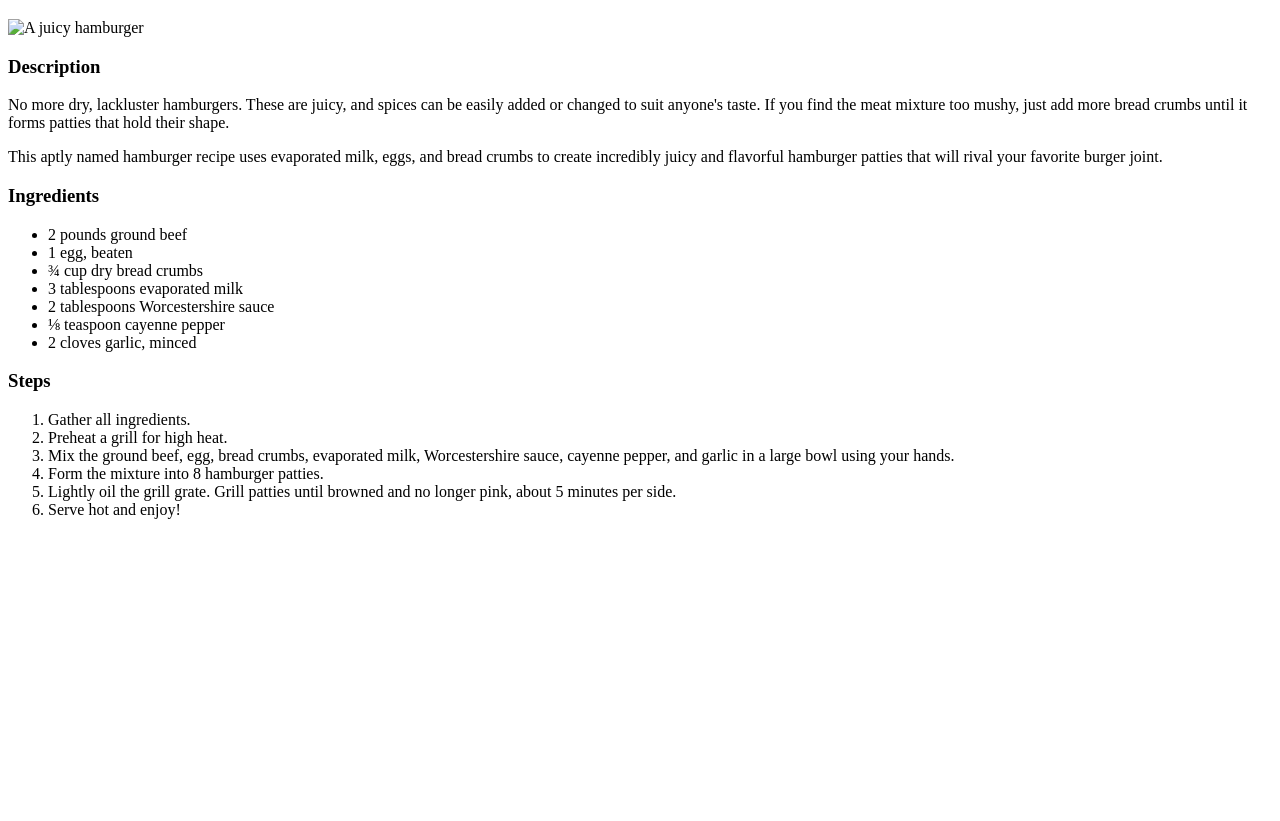
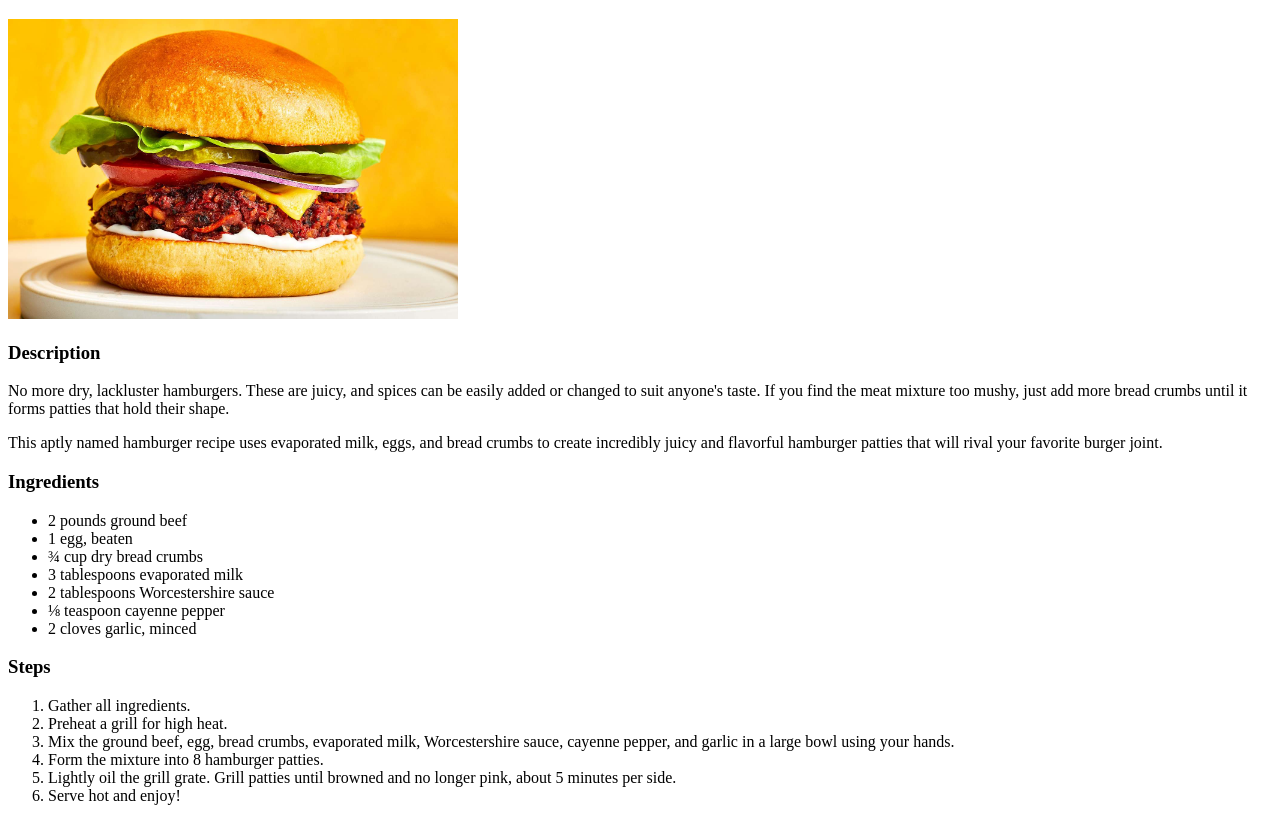
Before and after one commit to Zager96/odin-recipes, a plain HTML site: page recipes/hamburger.html in a window 1280 px wide. Shown: the part 61-882 px from the top of the page. Before the commit the page ends 800 px from the top, so only its background shows below. Drawn offline with Linux system fonts and the light colour scheme.

Commit message:
Fix burger.jpg size and commit it

```diff
--- a/recipes/hamburger.html
+++ b/recipes/hamburger.html
@@ -7,7 +7,7 @@
 </head>
 <body>
     <h1>Hamburger</h1>
-    <img src="./burger.jpg" alt="A juicy hamburger">
+    <img src="./burger.jpg" alt="A juicy hamburger" height="300">
 
     <h3>Description</h3>
     <p>No more dry, lackluster hamburgers. These are juicy, and spices can be easily added or changed to suit anyone's taste. If you find the meat mixture too mushy, just add more bread crumbs until it forms patties that hold their shape.</p>
```
Also changed, not shown: recipes/burger.jpg (added).
